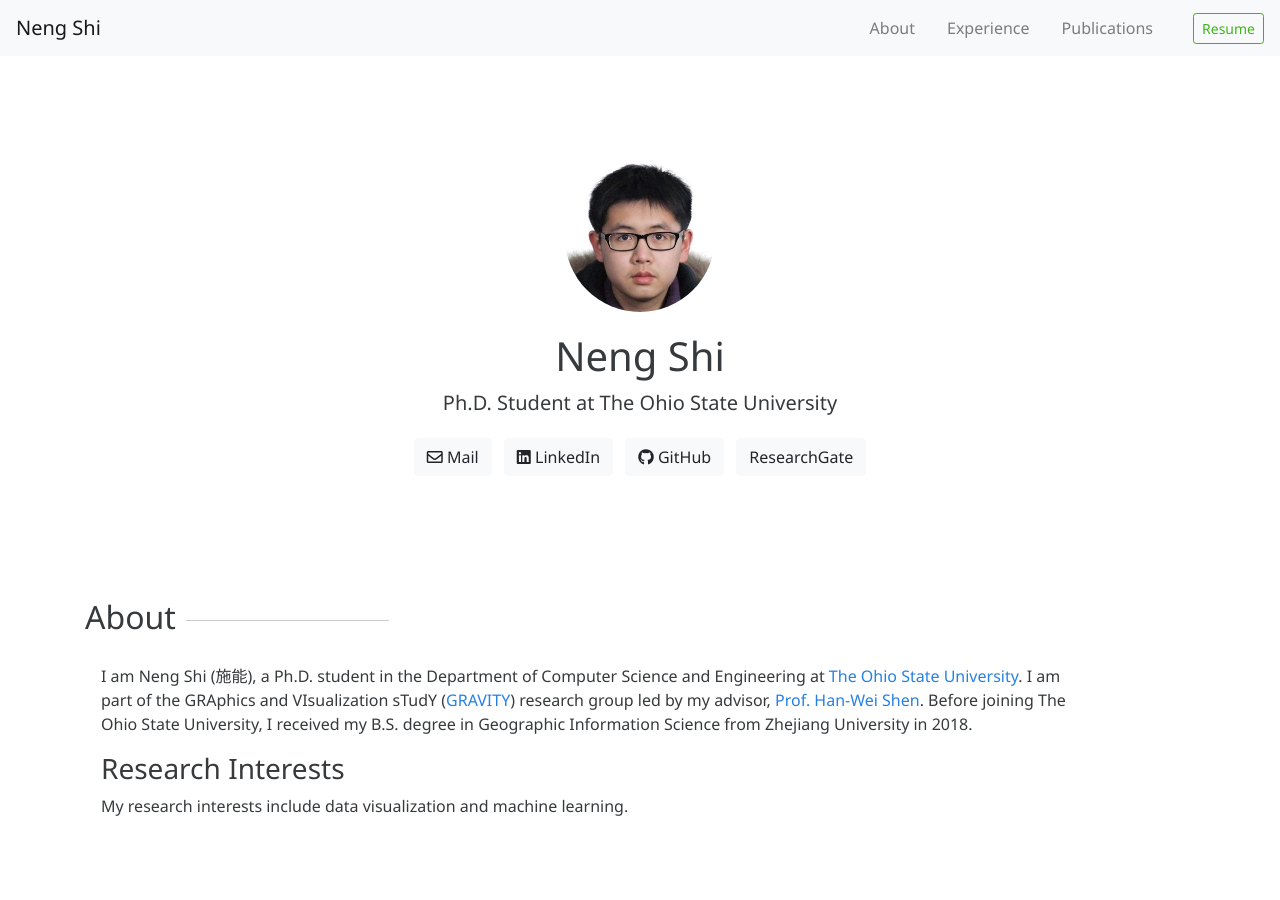
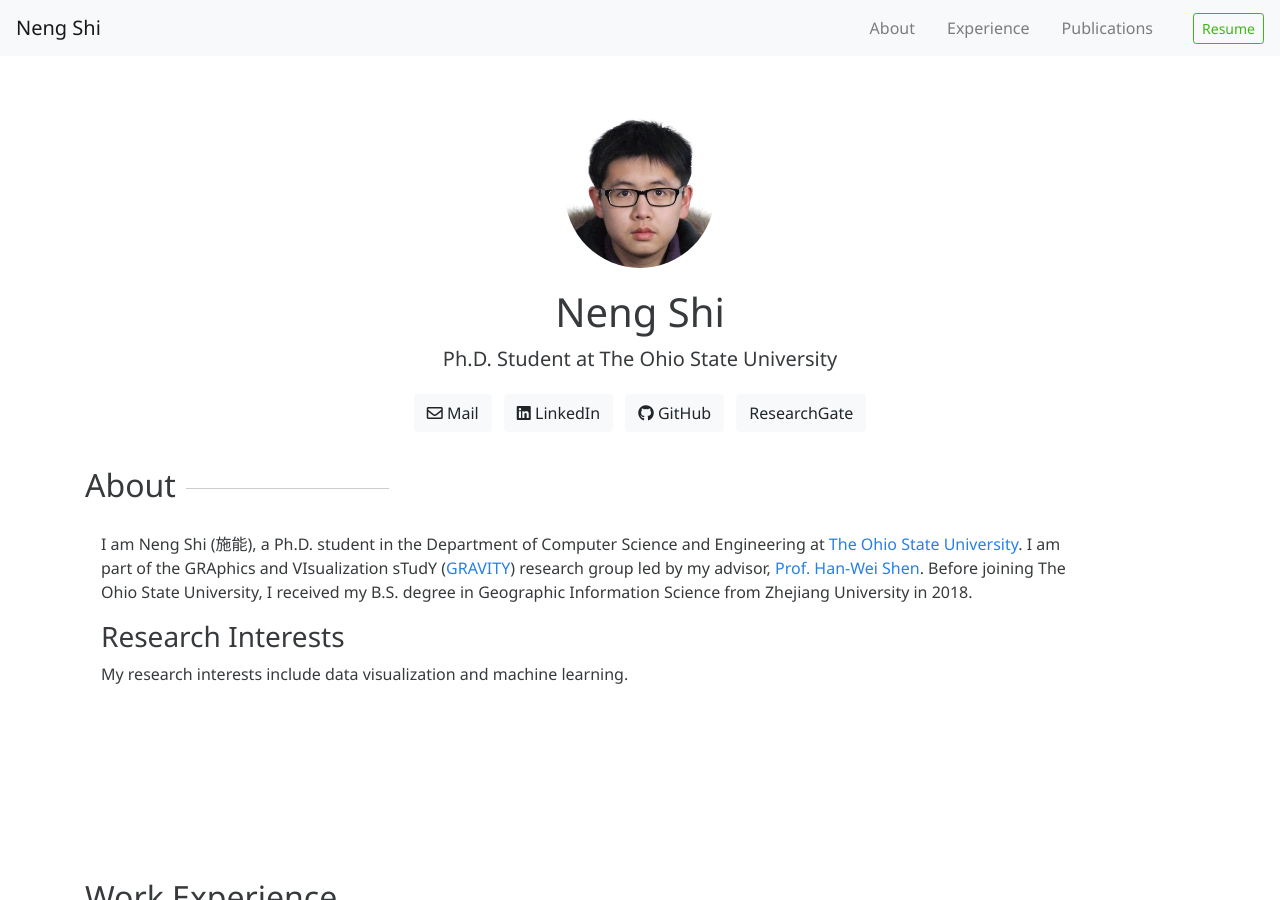
Before and after one commit to trainsn/trainsn.github.io, a Jekyll site: the page built from index.html, in a window 1280 px wide and 900 px high. Built offline with Jekyll 4.4.1, drawn with Linux system fonts in a browser that asks for light colours; nearby versions of some CDN libraries; a style sheet for code colours, icons or effects is not loaded.

Commit message:
change display

```diff
--- a/index.html
+++ b/index.html
@@ -4,21 +4,21 @@
 
 <div class="row justify-content-center">
   <span class="anchor" id="home"></span>
-  <div class="col-md-auto my-5 scroll_section">
+  <div class="col-md-auto my-1 scroll_section">
     {%- include home.html -%}
   </div>
 </div>
 
 <div class="row mb-1">
   <span class="anchor" id="about"></span>
-  <div class="col-md-11 my-5 scroll_section">
+  <div class="col-md-11 my-1 scroll_section">
     {%- include about.html -%}
   </div>
 </div>
 
 <div class="row">
   <span class="anchor" id="experience"></span>
-  <div class="col-md-11 my-5 scroll_section">
+  <div class="col-md-11 my-1 scroll_section">
     {%- include experience.html -%}
   </div>
 </div>
@@ -32,7 +32,7 @@
 
 <div class="row">
   <span class="anchor" id="publications"></span>
-  <div class="col-md-11 my-5 scroll_section">
+  <div class="col-md-11 my-1 scroll_section">
     {%- include publications.html -%}
   </div>
 </div>
```
